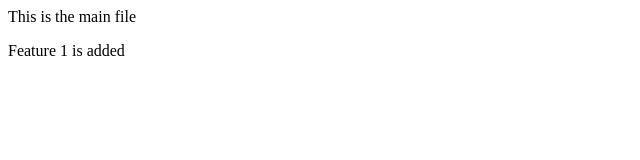
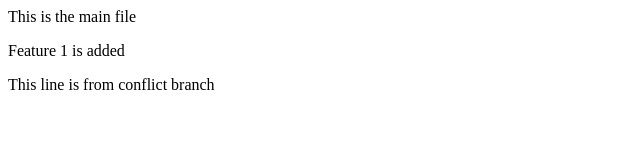
Before and after one commit to abhishekkumar-code30/git-rev-project, a plain HTML site: page index.html in a window 1280 px wide. Shown: the whole page, without its empty margins (0-640 px from the left). Drawn offline with Linux system fonts and the light colour scheme.

Commit message:
Conflict branch change

```diff
--- a/index.html
+++ b/index.html
@@ -1,2 +1,3 @@
 <p>This is the main file</p>
 <p>Feature 1 is added</p>
+<p>This line is from conflict branch</p>
```
